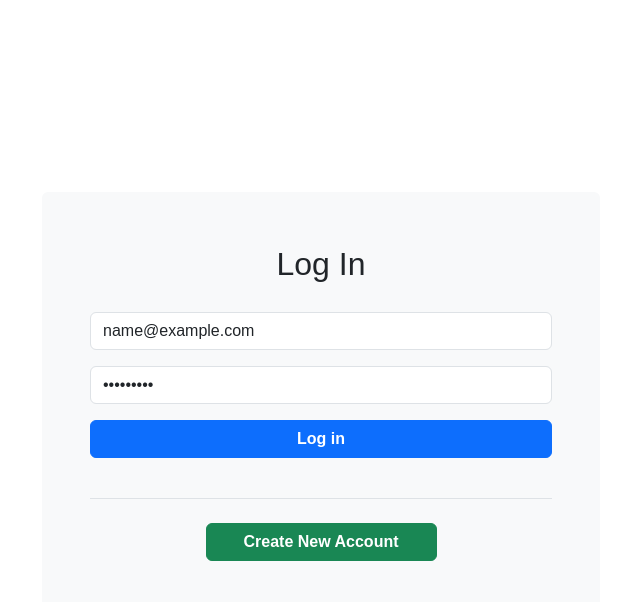
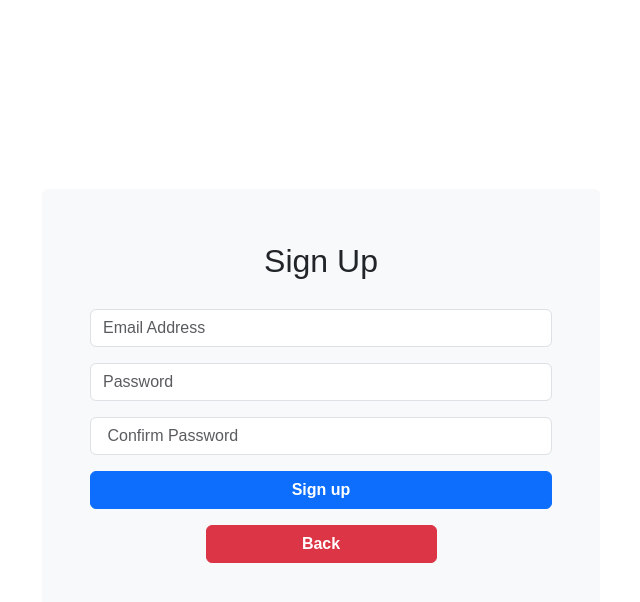
Before and after one commit to markyboi10/costello-case-antonio3950_3, a website: page Login/index.html in a window 1280 px wide. Both pictures are taken after typing "name@example.com", "Sample123" into the empty fields and a click on the button "Create New Account". Shown: the whole page, without its empty margins (319-959 px from the left). Drawn offline with nearby package versions, Linux system fonts and the light colour scheme.

Commit message:
Toggle login - sign up

```diff
--- /dev/null
+++ b/Login/Toogle.js
@@ -0,0 +1,16 @@
+// Toogle login - sign up forms
+document.addEventListener("DOMContentLoaded", function () {
+    const createAccountBtn = document.getElementById("createAccountBtn");
+    const backBtn = document.getElementById("backBtn");
+    const loginForm = document.querySelector(".rounded.p-5.bg-light");
+    const signupForm = document.getElementById("signupForm");
+
+    createAccountBtn.addEventListener("click", function () {
+        loginForm.style.display = "none";
+        signupForm.style.display = "block";
+    });
+    backBtn.addEventListener("click", function () {
+        signupForm.style.display = "none";
+        loginForm.style.display = "block";
+    });
+});
--- a/Login/index.html
+++ b/Login/index.html
@@ -68,8 +68,36 @@
                     <div class="border-top my-3 mt-4 mb-4"></div>
 
                     <div class="d-grid gap-2 col-6 mx-auto">
-                        <button type="button" class="btn btn-success fw-bolder">Create New Account</button>
+                        <button id="createAccountBtn" type="button" class="btn btn-success fw-bolder">Create New
+                            Account</button>
                     </div>
+                </div>
+            </form>
+
+            <form id="signupForm" class="rounded p-5 bg-light  col-lg-6 col-md-9 col-sm-12" style="display: none;">
+                <div class="text-center mb-4 custom-font-size">
+                    <h>
+                        Sign Up
+                    </h>
+                </div>
+                <div class="mb-3">
+                    <label class="visually-hidden">Email Address</label>
+                    <input type="email" id="emailAddress" class="form-control" placeholder="Email Address" required
+                        autofocus>
+                </div>
+                <div class="mb-3">
+                    <label class="visually-hidden">Password</label>
+                    <input type="password" id="password" class="form-control" placeholder="Password">
+                </div>
+                <div class="mb-3">
+                    <label class="visually-hidden">Confirm Password</label>
+                    <input type="password" id="password" class="form-control" placeholder=" Confirm Password">
+                </div>
+                <div class="d-grid gap-2">
+                    <button type="button" class="btn btn-primary fw-bolder">Sign up</button>
+                </div>
+                <div class="d-grid gap-2 col-6 mx-auto mt-3">
+                    <button id="backBtn" type="button" class="btn btn-danger fw-bolder">Back</button>
                 </div>
             </form>
         </div>
@@ -83,6 +111,7 @@
     </script>
     <script src="../node_modules/jquery/dist/jquery.min.js"></script>
     <script src="jquery.vide.js"></script>
+    <script src="Toogle.js"></script>
 </body>
 
 </html>
```
